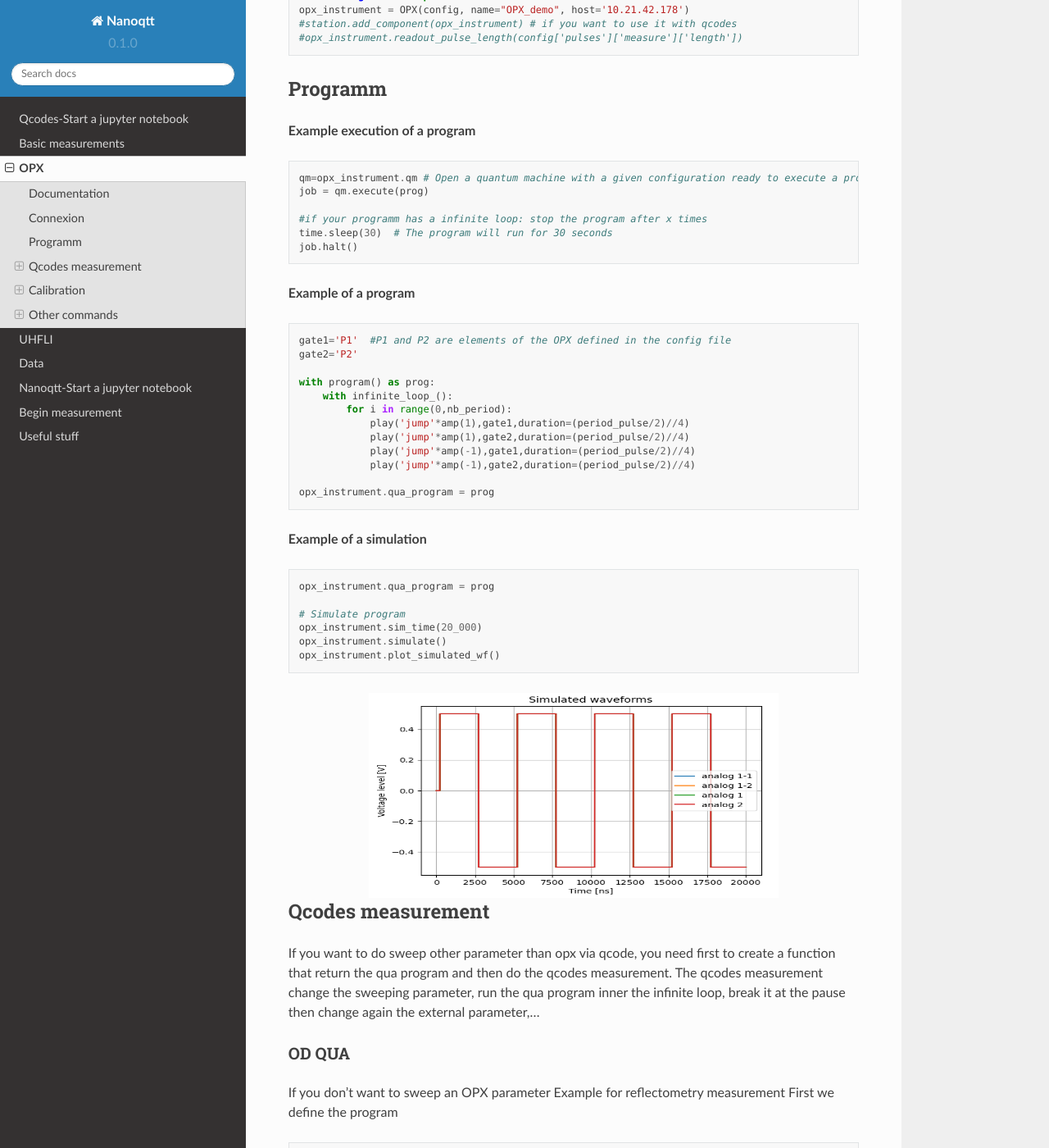
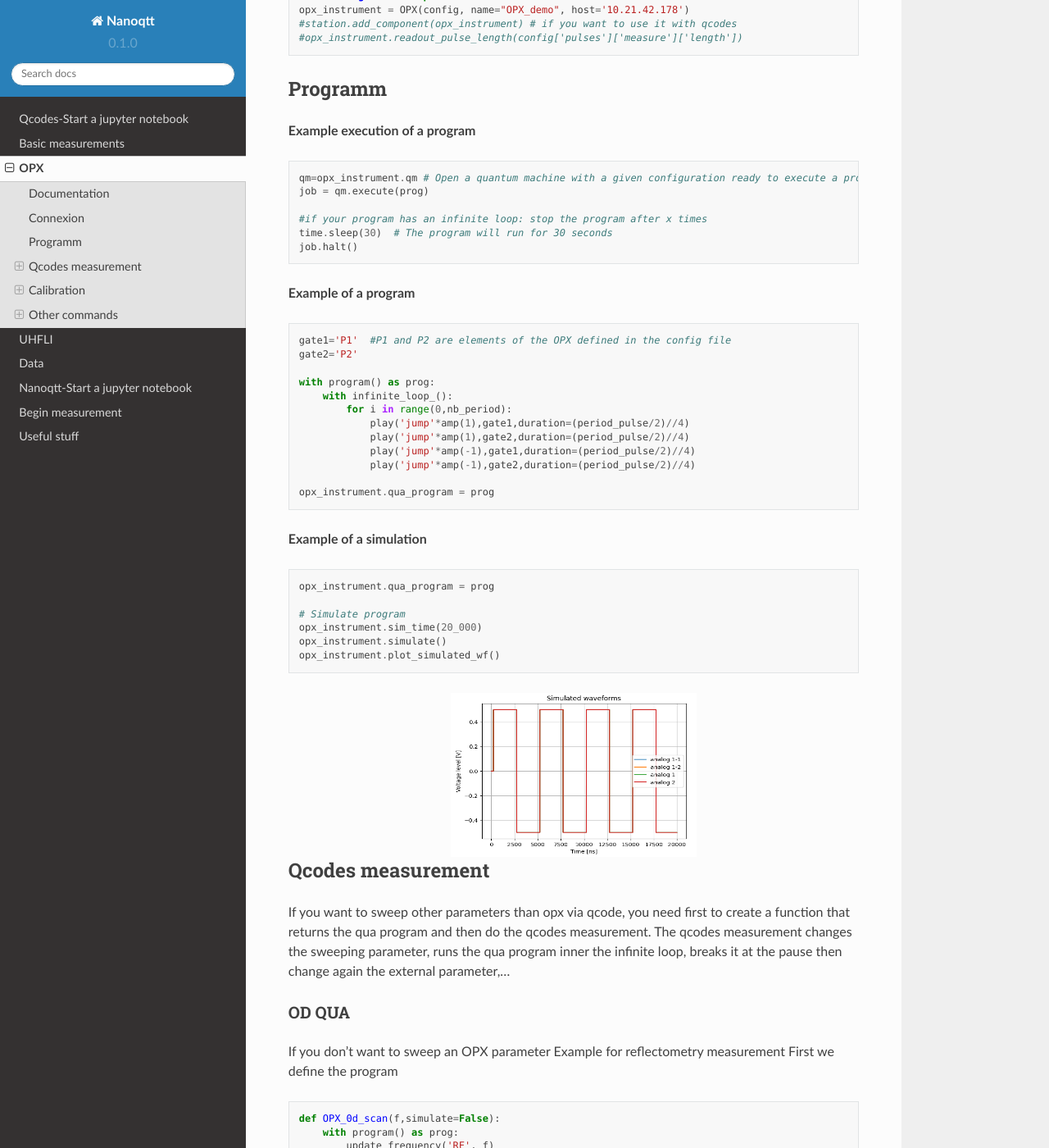
Before and after one commit to nanoelectronics-new/Nanoqtt-new-qtt-tutorial, a Sphinx documentation site: the page built from docs/source/OPX.rst, in a window 1280 px wide and 1400 px high, scrolled down 547 px. Shown: the whole window at 82% size. Built offline with Sphinx 7.4.7 and the Read the Docs theme 2.0.0, drawn with Linux system fonts in a browser that asks for light colours; some of the changed text lies outside the part shown.

Commit message:
Update OPX.rst

```diff
--- a/docs/source/OPX.rst
+++ b/docs/source/OPX.rst
@@ -37,7 +37,7 @@ Programm
    qm=opx_instrument.qm # Open a quantum machine with a given configuration ready to execute a program
    job = qm.execute(prog)
 
-   #if your programm has a infinite loop: stop the program after x times
+   #if your program has an infinite loop: stop the program after x times
    time.sleep(30)  # The program will run for 30 seconds
    job.halt()
 
@@ -71,8 +71,8 @@ Programm
 
 
 .. image:: image/ex_opx_simulation.PNG
-   :width: 500px
-   :height: 250px
+   :width: 300px
+   :height: 200px
    :scale: 100 %
    :alt: alternate text
    :align: center
@@ -80,7 +80,7 @@ Programm
 
 Qcodes measurement
 ----------------
-If you want to do sweep other parameter than opx via qcode, you need first to create a function that return the qua program and then do the qcodes measurement. The qcodes measurement change the sweeping parameter, run the qua program inner the infinite loop, break it at the pause then change again the external parameter,...
+If you want to sweep other parameters than opx via qcode, you need first to create a function that returns the qua program and then do the qcodes measurement. The qcodes measurement changes the sweeping parameter, runs the qua program inner the infinite loop, breaks it at the pause then change again the external parameter,...
 
 
 OD QUA
@@ -137,17 +137,17 @@ Then we do the measurement, it can be a 1d or 2d measurement
 That will give you I,Q, R and Phase
 
 .. image:: image/exp_opx_0d.PNG
-   :width: 100px
-   :height: 50px
-   :scale: 40 %
+   :width: 300px
+   :height: 200px
+   :scale: 100 %
    :alt: alternate text
-   :align: right
+   :align: center
 
 1D QUA
 ^^^^^^^^^^^^^^^^^^^^^^^^^^^
 
 If you want to sweep an OPX parameter.
-Example for a frequency sweep
+Example of a frequency sweep
 
 .. code-block:: python
 
@@ -205,11 +205,11 @@ That will give you I,Q, R and Phase
 
 
 .. image:: image/exp_opx_frequency_sweep.PNG
-   :width: 100px
-   :height: 50px
-   :scale: 40 %
+   :width: 300px
+   :height: 200px
+   :scale: 100 %
    :alt: alternate text
-   :align: right
+   :align: center
 
 
 
@@ -282,7 +282,7 @@ Example (probably not the most straight forward):
        exp=exp,
    )
 
-Plot in an nicer way
+Plot in a nicer way
 
 .. code-block:: python
    dataset=load_by_run_spec(captured_run_id=15)
@@ -298,14 +298,14 @@ Plot in an nicer way
    plt.ylabel('raw data (V)')
 
 .. image:: image/opx_calibration_tof.PNG
-   :width: 100px
-   :height: 50px
-   :scale: 40 %
+   :width: 300px
+   :height: 200px
+   :scale: 100 %
    :alt: alternate text
-   :align: right
+   :align: center
 
 
-I tried that but it doesn't work (don't finished)
+I tried that but it doesn't work (don't finish)
 
 .. code-block:: python
 
```
Also changed, not shown: other parts of docs/source/OPX.rst (+4 -4 lines).
